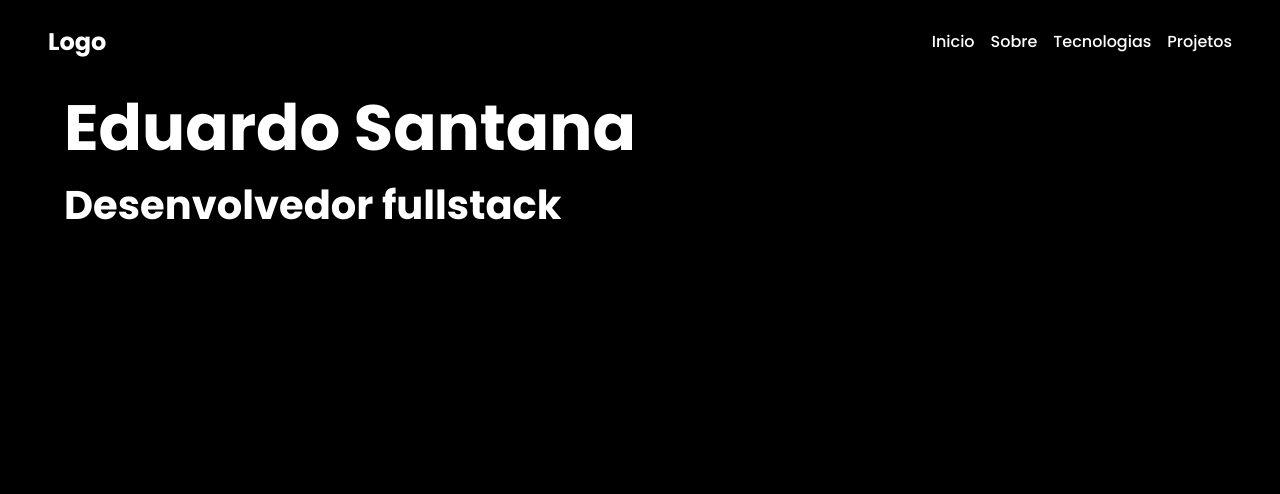
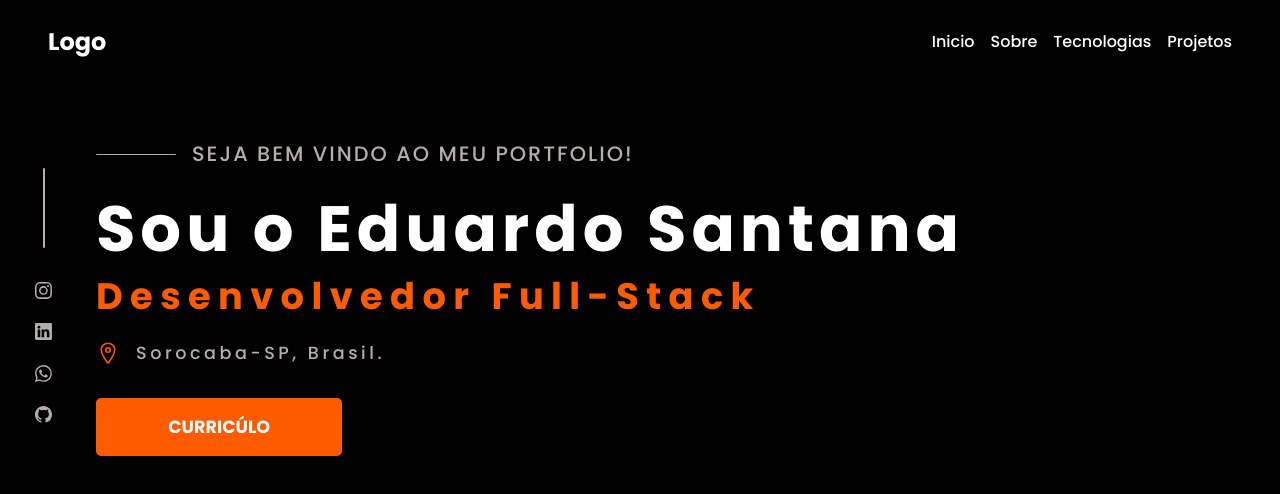
Before and after one commit to edusantanaw/meu-portfolio, a React (Vite) app: page / in a window 1280 px wide. Shown: the top 494 px of the page. Built offline with nearby package versions, Linux system fonts and the light colour scheme.

Commit message:
home page

```diff
--- a/package.json
+++ b/package.json
@@ -11,11 +11,13 @@
   "dependencies": {
     "react": "^18.2.0",
     "react-dom": "^18.2.0",
+    "react-icons": "^4.7.1",
     "styled-components": "^5.3.6"
   },
   "devDependencies": {
     "@types/react": "^18.0.26",
     "@types/react-dom": "^18.0.9",
+    "@types/react-icons": "^3.0.0",
     "@types/styled-components": "^5.1.26",
     "@vitejs/plugin-react": "^3.0.0",
     "typescript": "^4.9.3",
--- a/src/App.tsx
+++ b/src/App.tsx
@@ -1,3 +1,4 @@
+import ContactsMenu from "./layout/ContactsMenu"
 import { Nav } from "./layout/Nav"
 import Home from "./pages/home/Home"
 import { GlobalStyle } from "./styles/Global"
@@ -9,6 +10,7 @@ function App() {
     <div>
       <GlobalStyle />
       <Nav />
+      <ContactsMenu />
       <Home />
     </div>
   )
--- /dev/null
+++ b/src/layout/ContactsMenu.tsx
@@ -0,0 +1,19 @@
+import React from 'react'
+import { Container } from './contacts-menu.styles'
+import { BsInstagram, BsLinkedin, BsWhatsapp, BsGithub } from 'react-icons/bs'
+
+const ContactsMenu = () => {
+    return (
+        <Container>
+            <hr />
+            <ul>
+                <li><BsInstagram /></li>
+                <li><BsLinkedin /></li>
+                <li><BsWhatsapp /></li>
+                <li><BsGithub /></li>
+            </ul>
+        </Container>
+    )
+}
+
+export default ContactsMenu
--- /dev/null
+++ b/src/layout/contacts-menu.styles.ts
@@ -0,0 +1,27 @@
+import styled from "styled-components";
+
+export const Container = styled.div`
+    position:fixed;
+    left: 2em;
+    top: 20%;
+    padding: 0.5em 0.2em;
+    z-index: 2;
+    display: flex;
+    flex-direction: column;
+    gap: 2em;
+    align-items: center;
+    hr{
+        background-color: #B7ADAD;
+        width: 0.11em;
+        height: 5em;
+        border: none;
+        border-radius: 5px;
+    }
+    ul{
+        display: flex;
+        flex-direction: column;
+        gap: 0.9em;
+        font-size: 1.06em;
+        color: #b7adad;
+    }
+`
--- a/src/pages/home/Home.tsx
+++ b/src/pages/home/Home.tsx
@@ -1,11 +1,22 @@
 import React from 'react'
-import { Container, SubTitle, Title } from './styles.home'
-
+import { Button, Container, Span, SubTitle, Title } from './styles.home'
+import { IoLocationOutline } from 'react-icons/io5'
 const Home = () => {
     return (
         <Container>
-            <Title>Eduardo Santana</Title>
-            <SubTitle>Desenvolvedor fullstack</SubTitle>
+            <div className='top'>
+                <hr />
+                <Span>Seja bem vindo ao meu portfolio!</Span>
+            </div>
+            <div className='teste'>
+                <Title>Sou o Eduardo Santana</Title>
+                <SubTitle>Desenvolvedor Full-Stack</SubTitle>
+                <div>
+                    <IoLocationOutline />
+                    <span>Sorocaba-SP, Brasil.</span>
+                </div>
+                <Button>Curricúlo</Button>
+            </div>
         </Container>
     )
 }
--- a/src/pages/home/styles.home.ts
+++ b/src/pages/home/styles.home.ts
@@ -2,19 +2,85 @@ import styled from "styled-components";
 
 export const Container = styled.section`
     width: 100%;
-    padding: 5em 4em 0em 4em;
+    padding: 9em 6em 0 6em;
     background-color: #000;
     min-height: 100vh;
+    .teste{
+        padding-top: 2em;
+        display: flex;
+        flex-direction: column;
+        gap: 0;
+        color: #fff;
+        svg{
+            font-size: 1.5em;
+            color: #FF5C00;
+        }
+        div{
+            margin-top: 1em;
+            display:flex;
+            align-items: center;
+            gap: 1em;
+            padding-bottom: 2em;
+            span{
+                font-size: 1.1em;
+                color: #B7ADAD;
+                letter-spacing: 0.2em;
+                font-weight: 500;
+            }
+        }
+    }
+
+    .top{
+        display: flex;
+        align-items:center;
+        gap: 1em;
+        hr{
+            background-color: #B7ADAD;
+            height: 0.11em;
+            width: 5em;
+            border: none;
+            border-radius: 5px;
+    }
+}
 `
 
 export const Title = styled.h1`
     font-size: 4em;
     font-weight: 600;
     color: #fff;
+    line-height: 1em;
+    letter-spacing: 5px;
 `
 
 export const SubTitle = styled.h2`
-    font-size: 2.5em;
-    font-weight: 600;
+    font-size: 2.3em;
+    color: #FF5C00;
+    padding-top:0.2em;
+    letter-spacing: 0.2em;
+`
+
+export const Span = styled.span`
+    color: #B7ADAD;
+    font-size: 1.3em;
+    text-transform: uppercase;
+    letter-spacing: 2px;
+    line-height: 01em;
+`
+
+export const Button = styled.button`
+    width: 14em;
+    padding: 0.8em 0;
+    background-color: #FF5C00;
     color: #fff;
+    text-transform: uppercase;
+    font-weight: bold;
+    font-size: 1.1em;
+    border-radius: 5px;
+    border: 2px solid #FF5C00;
+    cursor: pointer;
+    transition: 0.4s;
+    &:hover{
+        background-color:#fff;
+        color: #FF5C00;
+    }
 `
```
Also changed, not shown: 1 other file (tests, documents, lock files or other folders).
